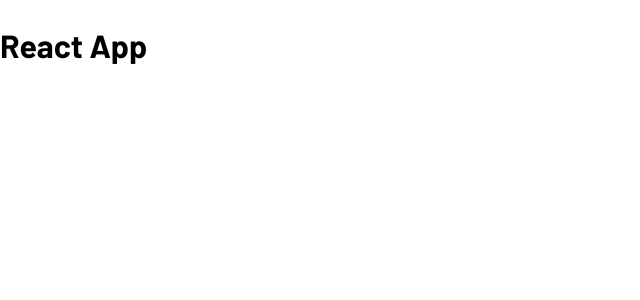
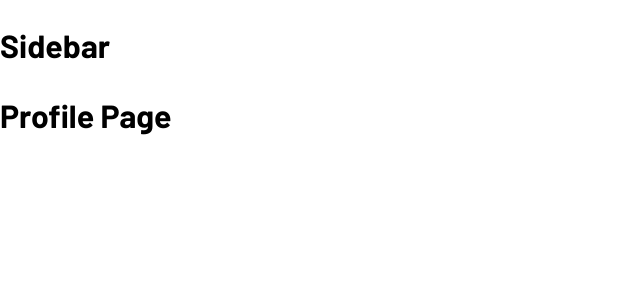
Before and after one commit to DinhQuanELV/SocialNetwork, a React (Create React App) app in the folder frontend/: page /profile in a window 1280 px wide. Shown: the top 300 px of the page, without its empty margins (0-640 px from the left). Built offline with nearby package versions, Linux system fonts and the light colour scheme.

Commit message:
install and config router

```diff
--- a/frontend/package.json
+++ b/frontend/package.json
@@ -10,6 +10,7 @@
     "normalize.css": "^8.0.1",
     "react": "^18.3.1",
     "react-dom": "^18.3.1",
+    "react-router-dom": "^6.28.0",
     "react-scripts": "5.0.1",
     "web-vitals": "^2.1.4"
   },
--- a/frontend/src/App.js
+++ b/frontend/src/App.js
@@ -1,8 +1,38 @@
+import { Fragment } from 'react';
+import { BrowserRouter as Router, Routes, Route } from 'react-router-dom';
+import { publicRoutes } from '~/routes';
+import { DefaultLayout } from '~/Layouts';
+
 function App() {
   return (
-    <div className="App">
-      <h1>React App</h1>
-    </div>
+    <Router>
+      <div className="App">
+        <Routes>
+          {publicRoutes.map((route, index) => {
+            const Page = route.component;
+            let Layout = DefaultLayout;
+
+            if (route.layout) {
+              Layout = route.layout;
+            } else if (route.layout === null) {
+              Layout = Fragment;
+            }
+
+            return (
+              <Route
+                key={index}
+                path={route.path}
+                element={
+                  <Layout>
+                    <Page />
+                  </Layout>
+                }
+              />
+            );
+          })}
+        </Routes>
+      </div>
+    </Router>
   );
 }
 
--- /dev/null
+++ b/frontend/src/Layouts/DefaultLayout/index.jsx
@@ -0,0 +1,16 @@
+import Sidebar from '~/Layouts/components/Sidebar';
+import Footer from '~/Layouts/components/Footer';
+
+const DefaultLayout = ({ children }) => {
+  return (
+    <div>
+      <Sidebar />
+      <div>
+        <div>{children}</div>
+        <Footer />
+      </div>
+    </div>
+  );
+};
+
+export default DefaultLayout;
--- /dev/null
+++ b/frontend/src/Layouts/SidebarOnly/index.jsx
@@ -0,0 +1,14 @@
+import Sidebar from '../components/Sidebar';
+
+const DefaultLayout = ({ children }) => {
+  return (
+    <div>
+      <Sidebar />
+      <div>
+        <div>{children}</div>
+      </div>
+    </div>
+  );
+};
+
+export default DefaultLayout;
--- /dev/null
+++ b/frontend/src/Layouts/components/Footer/index.jsx
@@ -0,0 +1,5 @@
+const Footer = () => {
+  return <h1>Footer</h1>;
+};
+
+export default Footer;
--- /dev/null
+++ b/frontend/src/Layouts/components/Sidebar/index.jsx
@@ -0,0 +1,5 @@
+const Sidebar = () => {
+  return <h1>Sidebar</h1>;
+};
+
+export default Sidebar;
--- /dev/null
+++ b/frontend/src/Layouts/index.js
@@ -0,0 +1,2 @@
+export { default as DefaultLayout } from './DefaultLayout';
+export { default as SidebarOnly } from './SidebarOnly';
--- /dev/null
+++ b/frontend/src/pages/Home/index.jsx
@@ -0,0 +1,5 @@
+const Home = () => {
+  return <h1>Home Page</h1>;
+};
+
+export default Home;
--- /dev/null
+++ b/frontend/src/pages/Login/index.jsx
@@ -0,0 +1,5 @@
+const Login = () => {
+  return <h1>Login Page</h1>;
+};
+
+export default Login;
--- /dev/null
+++ b/frontend/src/pages/Profile/index.jsx
@@ -0,0 +1,5 @@
+const Profile = () => {
+  return <h1>Profile Page</h1>;
+};
+
+export default Profile;
--- /dev/null
+++ b/frontend/src/pages/Signup/index.jsx
@@ -0,0 +1,5 @@
+const Signup = () => {
+  return <h1>Signup Page</h1>;
+};
+
+export default Signup;
--- /dev/null
+++ b/frontend/src/routes/index.js
@@ -0,0 +1,17 @@
+import { SidebarOnly } from '~/Layouts';
+
+import Login from '~/pages/Login';
+import Signup from '~/pages/Signup';
+import Home from '~/pages/Home';
+import Profile from '~/pages/Profile';
+
+const publicRoutes = [
+  { path: '/login', component: Login, layout: null },
+  { path: '/signup', component: Signup, layout: null },
+  { path: '/', component: Home, layout: SidebarOnly },
+  { path: '/profile', component: Profile, layout: SidebarOnly },
+];
+
+const privateRoutes = [];
+
+export { publicRoutes, privateRoutes };
```
Also changed, not shown: 1 other file (tests, documents, lock files or other folders).
